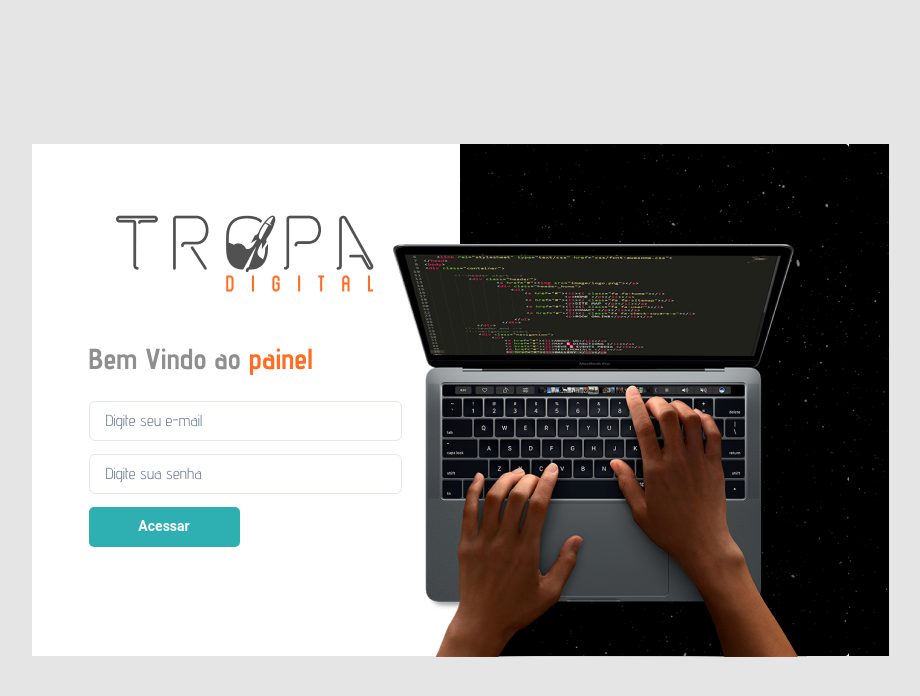
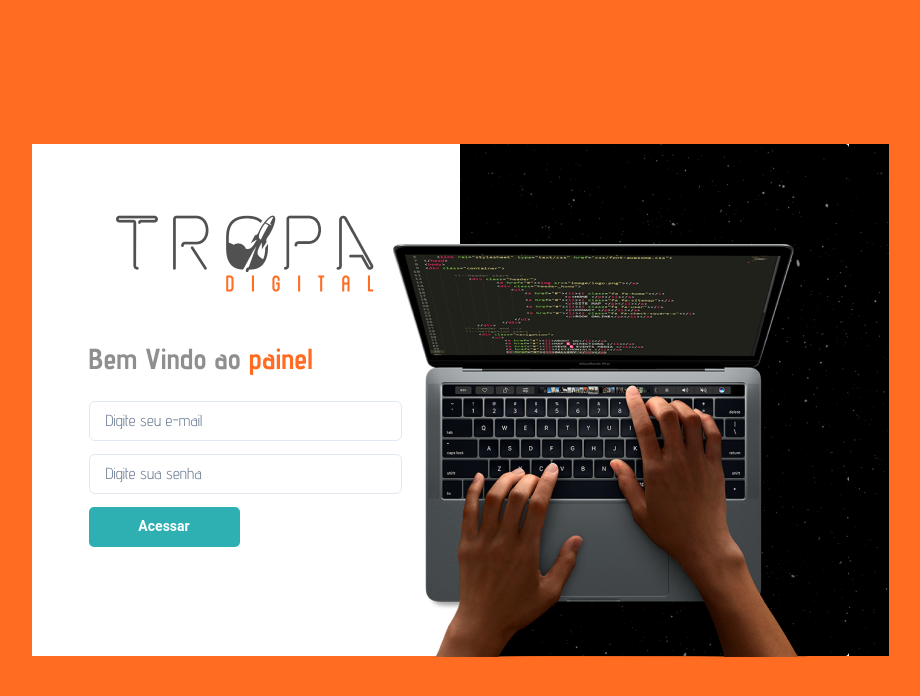
Before and after one commit to namevug/tropa-digital, a Next.js app: page / in a window 1280 px wide. Shown: the top 696 px of the page, without its empty margins (180-1100 px from the left). Built offline with nearby package versions, Linux system fonts and the light colour scheme.

Commit message:
feat: Ajust bgColor

```diff
--- a/src/styles/theme.ts
+++ b/src/styles/theme.ts
@@ -8,8 +8,7 @@ export const theme = extendTheme({
   styles: {
     global: {
       body: {
-        bg: '#E5E5E5',
-        bgorange: '#FF6C22',
+        bg: '#FF6C22',
       },
     },
   },
```
Also changed, not shown: src/pages/home.tsx (+8 -2 lines).
